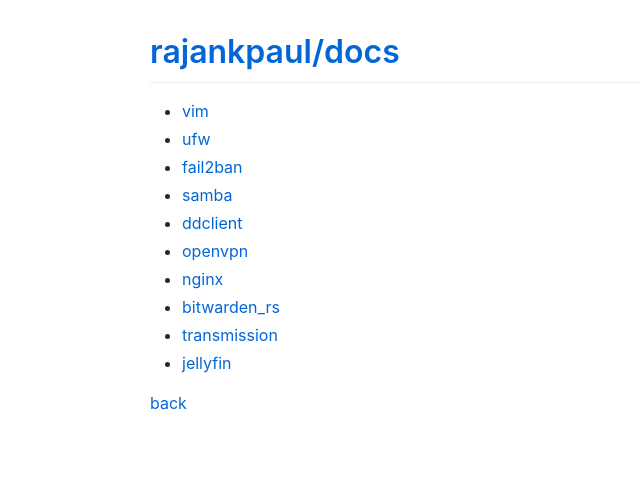
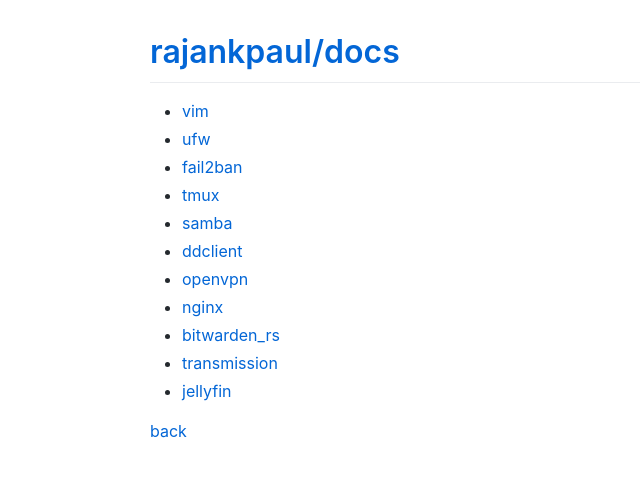
Before and after one commit to rajankpaul/docs, a Jekyll site: the page built from tutorials/linux/index.md, in a window 1280 px wide. Shown: the top 477 px of the page, without its empty margins (0-640 px from the left). Built offline with Jekyll 4.4.1, drawn with Linux system fonts in a browser that asks for light colours; comment, search, counter and statistics services are not loaded.

Commit message:
Update index.md

```diff
--- a/tutorials/linux/index.md
+++ b/tutorials/linux/index.md
@@ -6,6 +6,7 @@ title: Linux
 *   [vim](./vim/)
 *   [ufw](./ufw/)
 *   [fail2ban](./fail2ban/)
+*   [tmux](./tmux/)
 *   [samba](./samba/)
 *   [ddclient](./ddclient/)
 *   [openvpn](./openvpn/)
```
